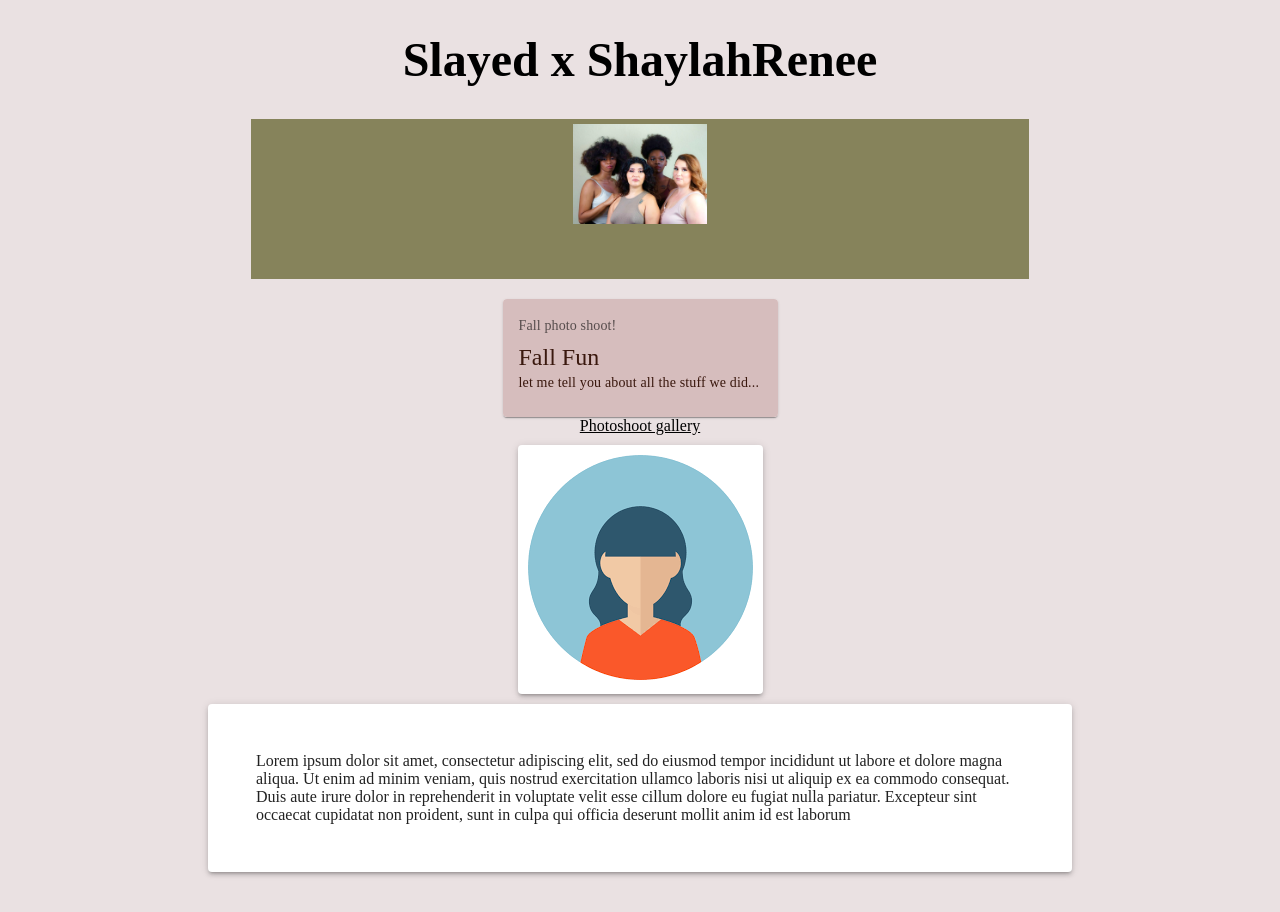
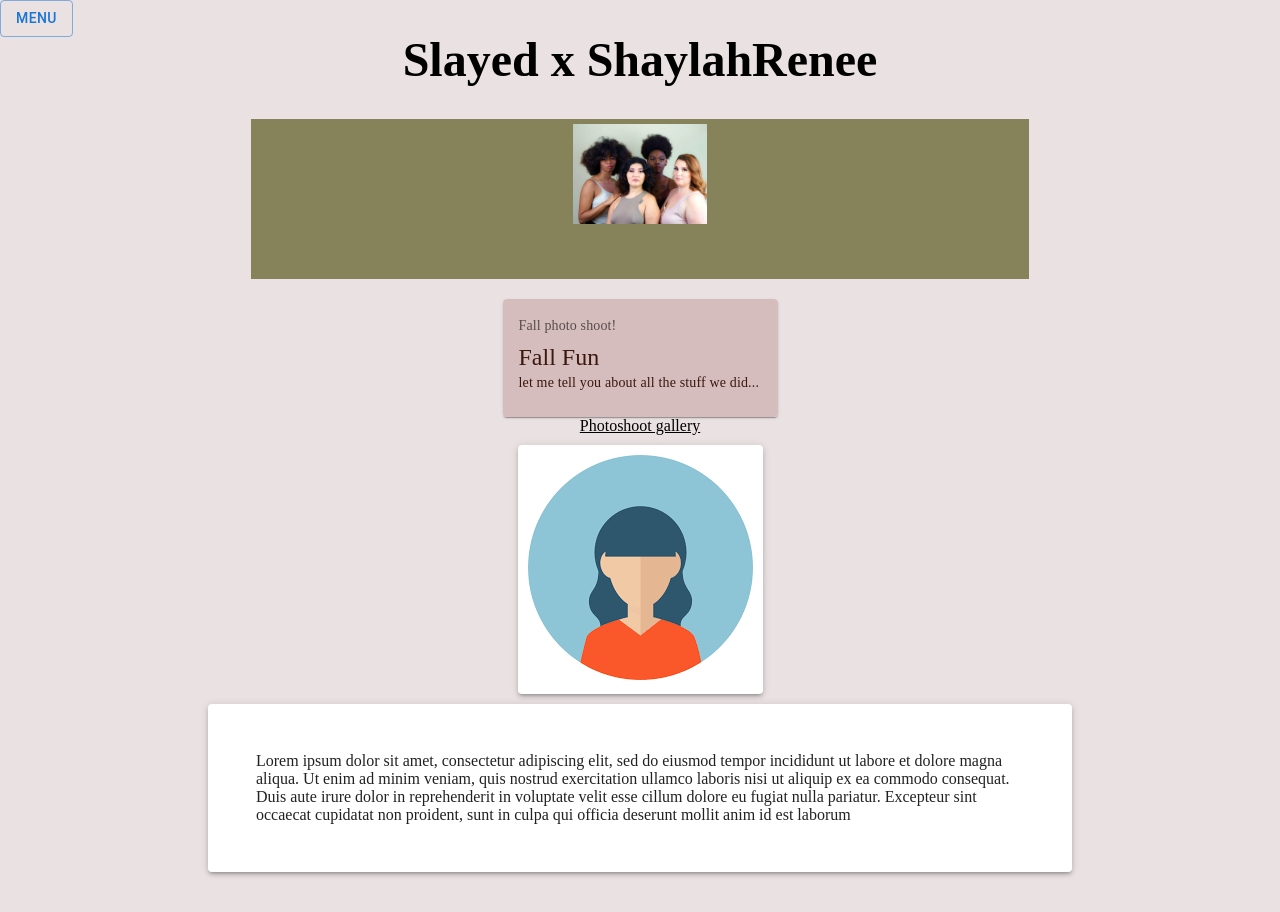
Before and after one commit to JMo911/slayedxshaylahrenee, a React (Create React App) app: page / in a window 1280 px wide. Built offline with nearby package versions, Linux system fonts and the light colour scheme.

Commit message:
menu stack added

```diff
--- /dev/null
+++ b/src/components/BaseButton.tsx
@@ -0,0 +1,20 @@
+import { ButtonBaseProps, IconButtonProps } from '@mui/material';
+import Button, { ButtonProps } from '@mui/material/Button';
+
+interface BaseButtonProps extends ButtonProps {
+  icon: any;
+  message: string;
+}
+
+export const BaseButton = ({
+  variant,
+  icon,
+  message,
+  onClick,
+}: BaseButtonProps) => {
+  return (
+    <Button variant={variant} startIcon={icon} onClick={onClick}>
+      {message}
+    </Button>
+  );
+};
--- /dev/null
+++ b/src/components/MenuStack.css
@@ -0,0 +1,5 @@
+/* .menuStackWrapper {
+  position: absolute;
+  left: 0;
+  top: 0;
+} */
--- /dev/null
+++ b/src/components/MenuStack.tsx
@@ -0,0 +1,23 @@
+import * as React from 'react';
+import Paper from '@mui/material/Paper';
+import Stack from '@mui/material/Stack';
+import { styled } from '@mui/material/styles';
+import './MenuStack.css';
+
+export default function MenuStack() {
+  const Item = styled(Paper)(({ theme }) => ({
+    ...theme.typography.body2,
+    padding: theme.spacing(1),
+    textAlign: 'center',
+    color: theme.palette.text.secondary,
+  }));
+  return (
+    <div className='menuStackWrapper'>
+      <Stack spacing={2}>
+        <Item>Item 1</Item>
+        <Item>Item 2</Item>
+        <Item>Item 3</Item>
+      </Stack>
+    </div>
+  );
+}
--- a/src/components/WelcomePage.css
+++ b/src/components/WelcomePage.css
@@ -9,6 +9,11 @@
 /* .carouselContainer {
   width: 60%;
 } */
+.menuWrapper {
+  position: absolute;
+  left: 0;
+  top: 0;
+}
 
 .headerContainer {
   text-align: center;
--- a/src/components/WelcomePage.tsx
+++ b/src/components/WelcomePage.tsx
@@ -1,13 +1,28 @@
 import { Link, Paper } from '@mui/material';
-import React from 'react';
+import React, { useState } from 'react';
 import './WelcomePage.css';
 import BasicCard from './BasicCard';
 import { CustomCarousel } from './CustomCarousel';
 import { MaterialImage } from './MaterialImage';
+import MenuStack from './MenuStack';
+import { BaseButton } from './BaseButton';
 
 function WelcomePage() {
+  const [showMenu, setShowMenu] = useState(false);
+  const handleOnClick = () => {
+    setShowMenu(!showMenu);
+  };
   return (
     <div className='welcomePageWrapper'>
+      <div className='menuWrapper'>
+        <BaseButton
+          variant='outlined'
+          message='Menu'
+          icon={null}
+          onClick={handleOnClick}
+        />
+        {showMenu && <MenuStack />}
+      </div>
       {/* <DenseAppBar /> */}
       <div className='headerContainer'>
         <h1 className='header'>Slayed x ShaylahRenee</h1>
```
